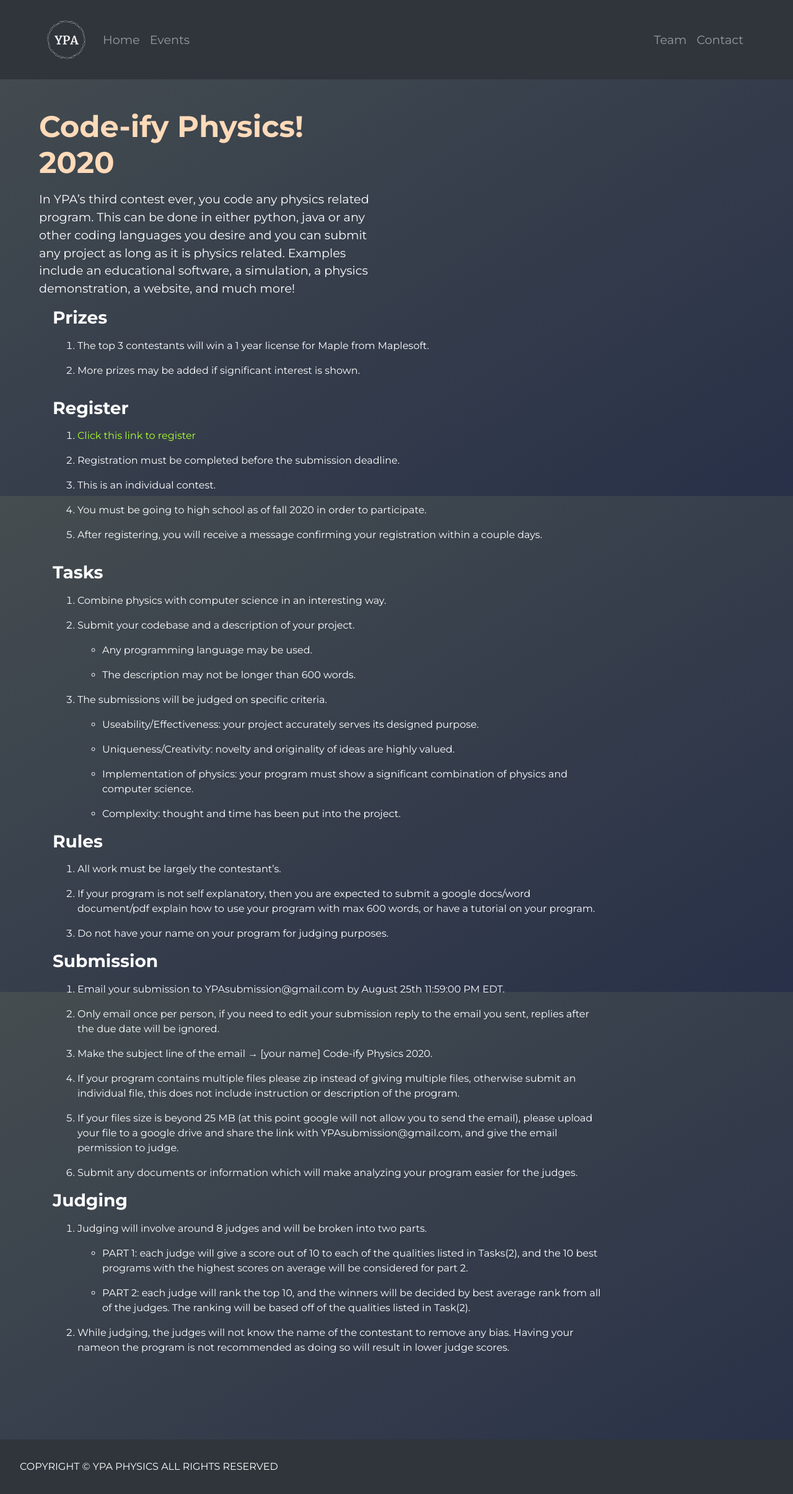
After one commit to sidudaav/YPA, a Django app: page /events/codeify in a window 1280 px wide. The commit adds this page. Shown: the whole page at 62% size. Run offline with Django 3.2, Linux system fonts and the light colour scheme; some libraries are stand-ins or nearby versions.

Commit message:
Added codeify event

```diff
--- a/ypa_app/static/ypa_app/css/event_detail.css
+++ b/ypa_app/static/ypa_app/css/event_detail.css
@@ -18,7 +18,7 @@ p.event-details-description {
     margin-bottom: 2rem;
 }
 
-h3.prizes-header {
+h3 {
     font-weight: 800;
 }
 
@@ -30,10 +30,6 @@ h3.prizes-header {
 #register {
     max-width: 80%;
     margin-bottom: 2rem;
-}
-
-h3.register-header {
-    font-weight: 800;
 }
 
 a.register-link {
@@ -49,10 +45,6 @@ a.register-link {
     max-width: 80%;
 }
 
-h3.rules-header {
-    font-weight: 800;
-}
-
 li.main-rule {
     font-weight: 500;
     margin-top: 1rem;
--- /dev/null
+++ b/ypa_app/templates/events_details/codeify.html
@@ -0,0 +1,158 @@
+{% extends 'base.html' %}
+{% load static %}
+
+{% block css %}
+<link rel="stylesheet" type="text/css" href="{% static 'ypa_app/css/event_detail.css' %}">
+{% endblock %}
+
+{% block content %}
+<div class="row mt-5 ml-5 mr-5">
+    <div class="col-md-6 bg">
+        <h1 class="event-details-header">Code-ify Physics! 2020</h1>
+        <p class="event-details-description">
+            In YPA’s third contest ever, you code any physics related program. This can
+            be done in either python, java or any other coding languages you desire and
+            you can submit any project as long as it is physics related. Examples include
+            an educational software, a simulation, a physics demonstration, a website,
+            and much more!
+        </p>
+    </div>
+</div>
+<div class="container">
+    <div id="prizes">
+        <h3>Prizes</h3>
+        <ol>
+            <li>
+                The top 3 contestants will win a 1 year license for Maple from Maplesoft.
+            </li>
+            <li>
+                More prizes may be added if significant interest is shown.
+            </li>
+        </ol>
+    </div>
+    <div id="register">
+        <h3>Register</h3>
+        <ol>
+            <li>
+                <a class="register-link" href="https://forms.gle/P6mUqd6BcGxsNEh18" target="_blank">
+                    Click this link to register
+                </a>
+            </li>
+            <li>
+                Registration must be completed before the submission deadline.
+            </li>
+            <li>
+                This is an individual contest.
+            </li>
+            <li>
+                You must be going to high school as of fall 2020 in order to participate.
+            </li>
+            <li>
+                After registering, you will receive a message confirming
+                your registration within a couple days.
+            </li>
+        </ol>
+    </div>
+    <div id="rules">
+        <h3>Tasks</h3>
+        <ol>
+            <li class="main-rule">
+                Combine physics with computer science in an interesting way.
+            </li>
+            <li class="main-rule">
+                Submit your codebase and a description of your project.
+                <ul>
+                    <li class="sub-rule">
+                        Any programming language may be used.
+                    </li>
+                    <li class="sub-rule">
+                        The description may not be longer than 600 words.
+                    </li>
+                </ul>
+            </li>
+            <li class="main-rule">
+                The submissions will be judged on specific criteria.
+                <ul>
+                    <li class="sub-rule">
+                        Useability/Effectiveness: your project accurately serves its designed purpose.
+                    </li>
+                    <li class="sub-rule">
+                        Uniqueness/Creativity: novelty and originality of ideas are highly valued.
+                    </li>
+                    <li class="sub-rule">
+                        Implementation of physics: your program must show a significant combination of
+                        physics and computer science.
+                    </li>
+                    <li class="sub-rule">
+                        Complexity: thought and time has been put into the project.
+                    </li>
+                </ul>
+            </li>
+        </ol>
+        <h3>Rules</h3>
+        <ol>
+            <li class="main-rule">
+                All work must be largely the contestant’s.
+            </li>
+            <li class="main-rule">
+                If your program is not self explanatory, then you are expected to submit a google docs/word
+                document/pdf explain how to use your program with max 600 words, or have a tutorial on
+                your program.
+            </li>
+            <li class="main-rule">
+                Do not have your name on your program for judging purposes.
+            </li>
+        </ol>
+        <h3>Submission</h3>
+        <ol>
+            <li class="main-rule">
+                Email your submission to YPAsubmission@gmail.com by August 25th 11:59:00 PM EDT.
+            </li>
+            <li class="main-rule">
+                Only email once per person, if you need to edit your submission reply to the email you sent,
+                replies after the due date will be ignored.
+            </li>
+            <li class="main-rule">
+                Make the subject line of the email → [your name] Code-ify Physics 2020.
+            </li>
+            <li class="main-rule">
+                If your program contains multiple files please zip instead of giving multiple files,
+                otherwise submit an individual file, this does not include instruction or description
+                of the program.
+            </li>
+            <li class="main-rule">
+                If your files size is beyond 25 MB (at this point google will not allow you to send the email),
+                please upload your file to a google drive and share the link with YPAsubmission@gmail.com,
+                and give the email permission to judge.
+            </li>
+            <li class="main-rule">
+                Submit any documents or information which will make analyzing your program easier
+                for the judges.
+            </li>
+        </ol>
+        <h3>Judging</h3>
+        <ol>
+            <li class="main-rule">
+                Judging will involve around 8 judges and will be broken into two parts.
+                <ul>
+                    <li class="sub-rule">
+                        PART 1: each judge will give a score out of 10 to each of the qualities
+                        listed in Tasks(2), and the 10 best programs with the highest scores on
+                        average will be considered for part 2.
+                    </li>
+                    <li class="sub-rule">
+                        PART 2: each judge will rank the top 10, and the winners will be decided by
+                        best average rank from all of the judges. The ranking will be based off of
+                        the qualities listed in Task(2).
+                    </li>
+                </ul>
+            </li>
+            <li class="main-rule">
+                While judging, the judges will not know the name of the contestant to remove any bias.
+                Having your nameon the program is not recommended as doing so will result in lower
+                judge scores.
+            </li>
+        </ol>
+    </div>
+</div>
+{% endblock %}
--- a/ypa_app/urls.py
+++ b/ypa_app/urls.py
@@ -6,5 +6,6 @@ urlpatterns = [
     path('contact/', views.contact, name='contact'),
     path('team/', views.team, name='team'),
     path('events/', views.events, name='events'),
-    path('events/psb', views.events_psb, name='events-psb')
+    path('events/psb', views.events_psb, name='events-psb'),
+    path('events/codeify', views.events_codeify, name='events-codeify'),
 ]
--- a/ypa_app/views.py
+++ b/ypa_app/views.py
@@ -63,3 +63,7 @@ def events(request):
 
 def events_psb(request):
     return render(request, 'events_details/psb.html')
+
+
+def events_codeify(request):
+    return render(request, 'events_details/codeify.html')
```
Also changed, not shown: ypa_app/templates/events.html (+20 -0 lines), ypa_app/static/ypa_app/images/events/Codeify.png (added).
